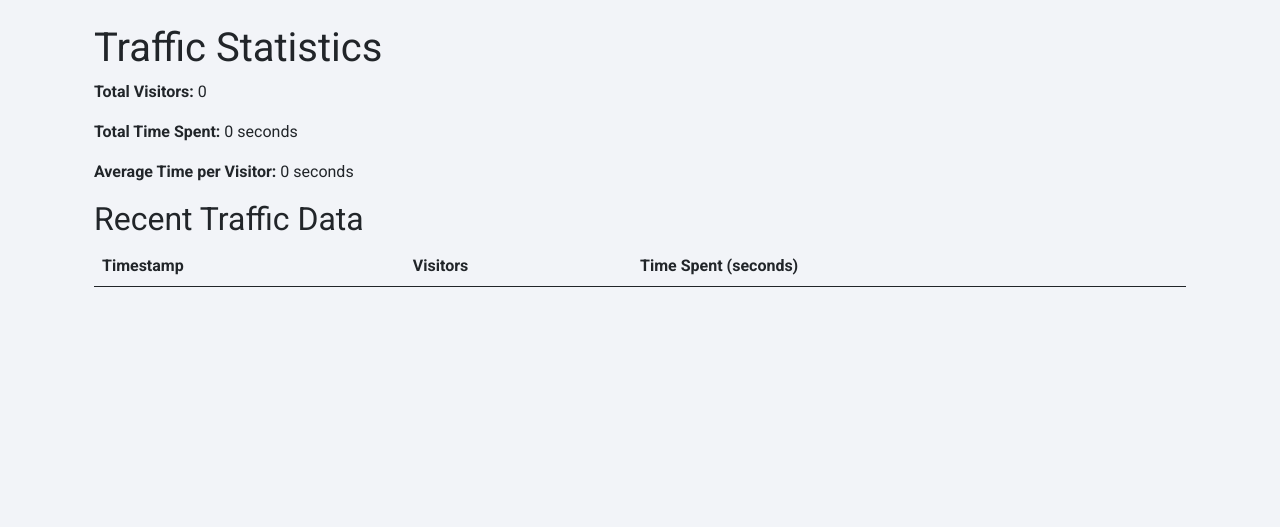
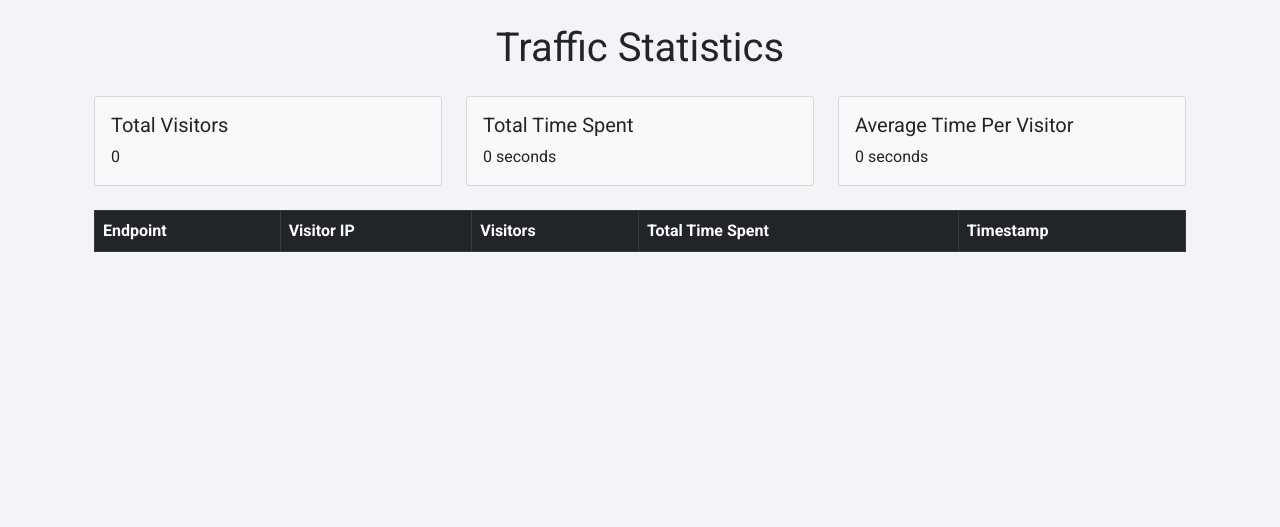
Before and after one commit to arvineee/flasky_blog, a Flask app: page /admin/traffic in a window 1280 px wide. Shown: the part 144-671 px from the top of the page. Run offline with Flask 3, Linux system fonts and the light colour scheme; a user stored in the database is signed in; tables that the repository leaves empty hold one stand-in row (values such as "Sample post"); lists and menus that the app fills with data are empty; parts of the project's set-up code (start-up, migrations or seed data) failed here and were passed over; some libraries are stand-ins or nearby versions.

Commit message:
updated traffic

```diff
--- a/app/templates/admin_traffic.html
+++ b/app/templates/admin_traffic.html
@@ -1,30 +1,55 @@
-{% extends 'base.html' %}
+{% extends "base.html" %}
 
 {% block content %}
-<div class="container">
-    <h1>Traffic Statistics</h1>
-    <p><strong>Total Visitors:</strong> {{ total_visitors }}</p>
-    <p><strong>Total Time Spent:</strong> {{ total_time_spent | round(2) }} seconds</p>
-    <p><strong>Average Time per Visitor:</strong> {{ avg_time_per_visitor | round(2) }} seconds</p>
+<div class="container mt-4">
+    <h1 class="text-center mb-4">Traffic Statistics</h1>
 
-    <h2>Recent Traffic Data</h2>
-    <table class="table">
-        <thead>
+    <!-- Traffic Summary Section -->
+    <div class="row mb-4">
+        <div class="col-md-4">
+            <div class="card bg-light p-3">
+                <h5 class="card-title">Total Visitors</h5>
+                <p class="card-text">{{ total_visitors }}</p>
+            </div>
+        </div>
+        <div class="col-md-4">
+            <div class="card bg-light p-3">
+                <h5 class="card-title">Total Time Spent</h5>
+                <p class="card-text">{{ total_time_spent }} seconds</p>
+            </div>
+        </div>
+        <div class="col-md-4">
+            <div class="card bg-light p-3">
+                <h5 class="card-title">Average Time Per Visitor</h5>
+                <p class="card-text">{{ avg_time_per_visitor }} seconds</p>
+            </div>
+        </div>
+    </div>
+
+    <!-- Traffic Data Table -->
+    <div class="table-responsive">
+        <table class="table table-striped table-bordered">
+            <thead class="table-dark">
                 <tr>
+                    <th>Endpoint</th>
+                    <th>Visitor IP</th>
+                    <th>Visitors</th>
+                    <th>Total Time Spent</th>
                     <th>Timestamp</th>
-                <th>Visitors</th>
-                <th>Time Spent (seconds)</th>
                 </tr>
             </thead>
             <tbody>
                 {% for stat in traffic_stats %}
                 <tr>
+                    <td>{{ stat.endpoint }}</td>
+                    <td>{{ stat.visitor_ip }}</td>
+                    <td>{{ stat.visitor_count }}</td>
+                    <td>{{ stat.total_time_spent }}</td>
                     <td>{{ stat.timestamp }}</td>
-                <td>{{ stat.visitor_count }}</td>
-                <td>{{ stat.total_time_spent | round(2) }}</td>
                 </tr>
                 {% endfor %}
             </tbody>
         </table>
     </div>
+</div>
 {% endblock %}
```
Lines whose indentation alone changed are shown as unchanged.
